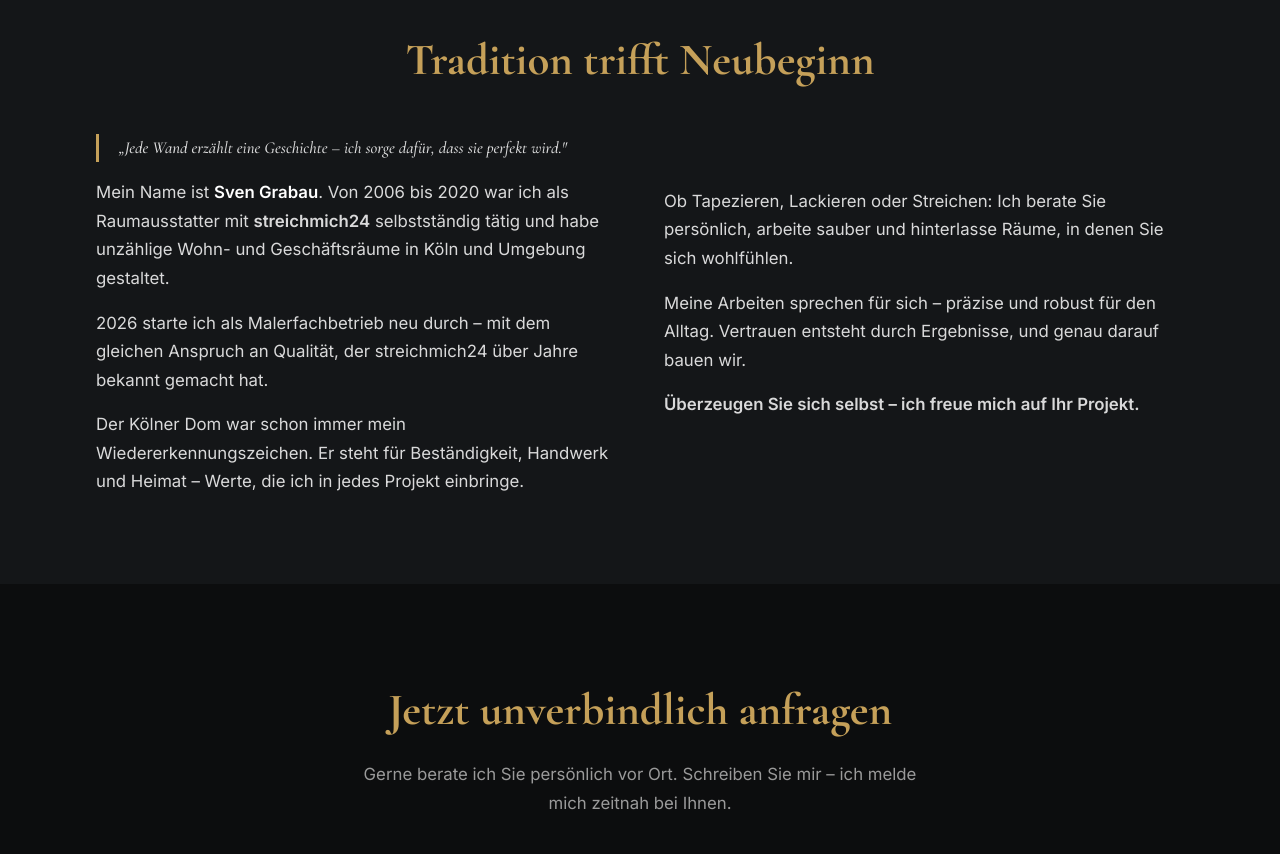
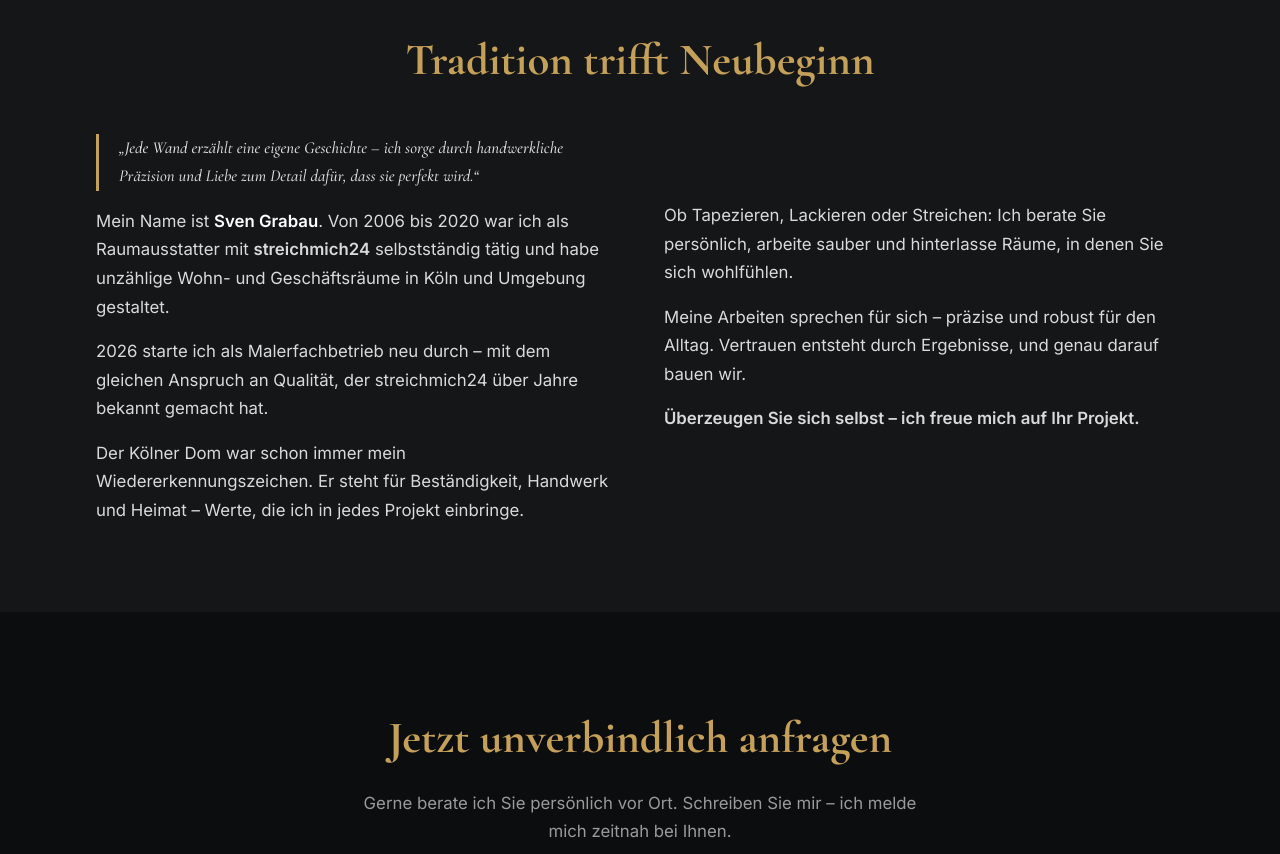
Before and after one commit to SirSvenni/streichmich24, a plain HTML site: page index.html in a window 1280 px wide. Shown: the part 1740-2594 px from the top of the page. Drawn offline with nearby package versions, Linux system fonts and the light colour scheme.

Commit message:
Add files via upload

```diff
--- a/index.html
+++ b/index.html
@@ -552,7 +552,7 @@
             <h2 class="section__title">Tradition trifft Neubeginn</h2>
             <div class="about">
                 <div class="about__text">
-                    <p class="about__highlight">„Jede Wand erzählt eine Geschichte – ich sorge dafür, dass sie perfekt wird."</p>
+                    <p class="about__highlight">„Jede Wand erzählt eine eigene Geschichte – ich sorge durch handwerkliche Präzision und Liebe zum Detail dafür, dass sie perfekt wird.“</p>
                     <p>Mein Name ist <span class="about__name">Sven Grabau</span>. Von 2006 bis 2020 war ich als Raumausstatter mit <strong>streichmich24</strong> selbstständig tätig und habe unzählige Wohn- und Geschäftsräume in Köln und Umgebung gestaltet.</p>
                     <p>2026 starte ich als Malerfachbetrieb neu durch – mit dem gleichen Anspruch an Qualität, der streichmich24 über Jahre bekannt gemacht hat.</p>
                     <p>Der Kölner Dom war schon immer mein Wiedererkennungszeichen. Er steht für Beständigkeit, Handwerk und Heimat – Werte, die ich in jedes Projekt einbringe.</p>
```
